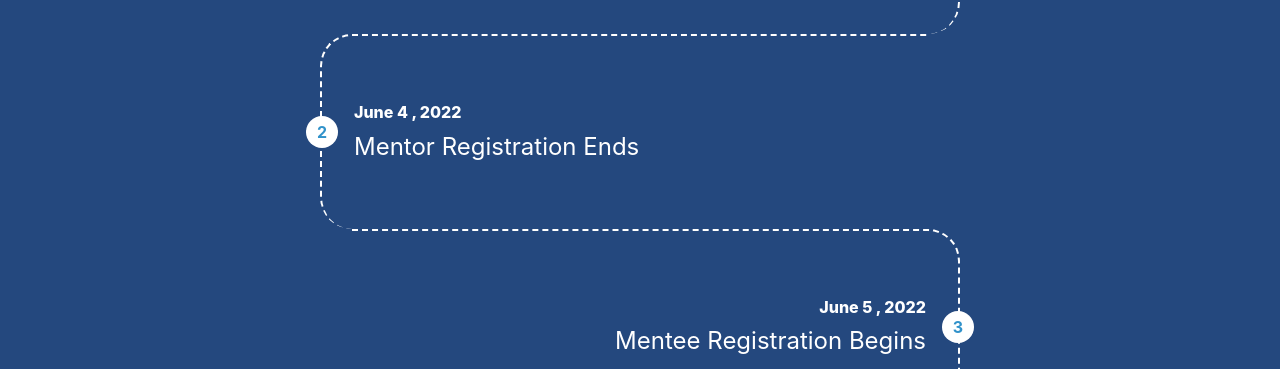
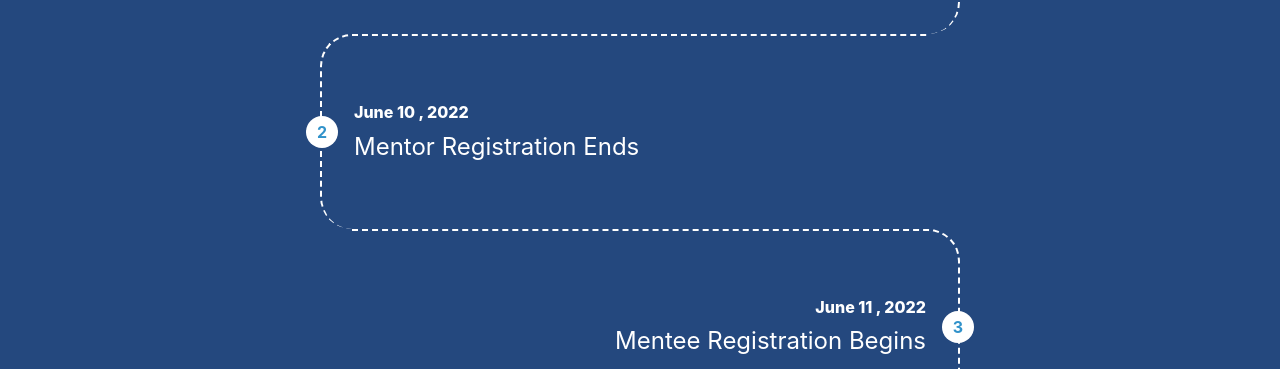
Before and after one commit to hrik2001/psoc2022-landing, a Next.js app: page /timeline in a window 1280 px wide. Shown: the part 379-748 px from the top of the page. Built offline with nearby package versions, Linux system fonts and the light colour scheme.

Commit message:
timeline

```diff
--- a/data/Timeline.ts
+++ b/data/Timeline.ts
@@ -4,12 +4,12 @@ const TimelineProps: TimelineProps[] = [
     title: "Mentor Registration Starts",
   },
   {
-    startDate: new Date("06/04/2022"),
+    startDate: new Date("06/10/2022"),
     title: "Mentor Registration Ends",
   },
 
   {
-    startDate: new Date("06/05/2022"),
+    startDate: new Date("06/11/2022"),
     title: "Mentee Registration Begins",
   },
   {
```
